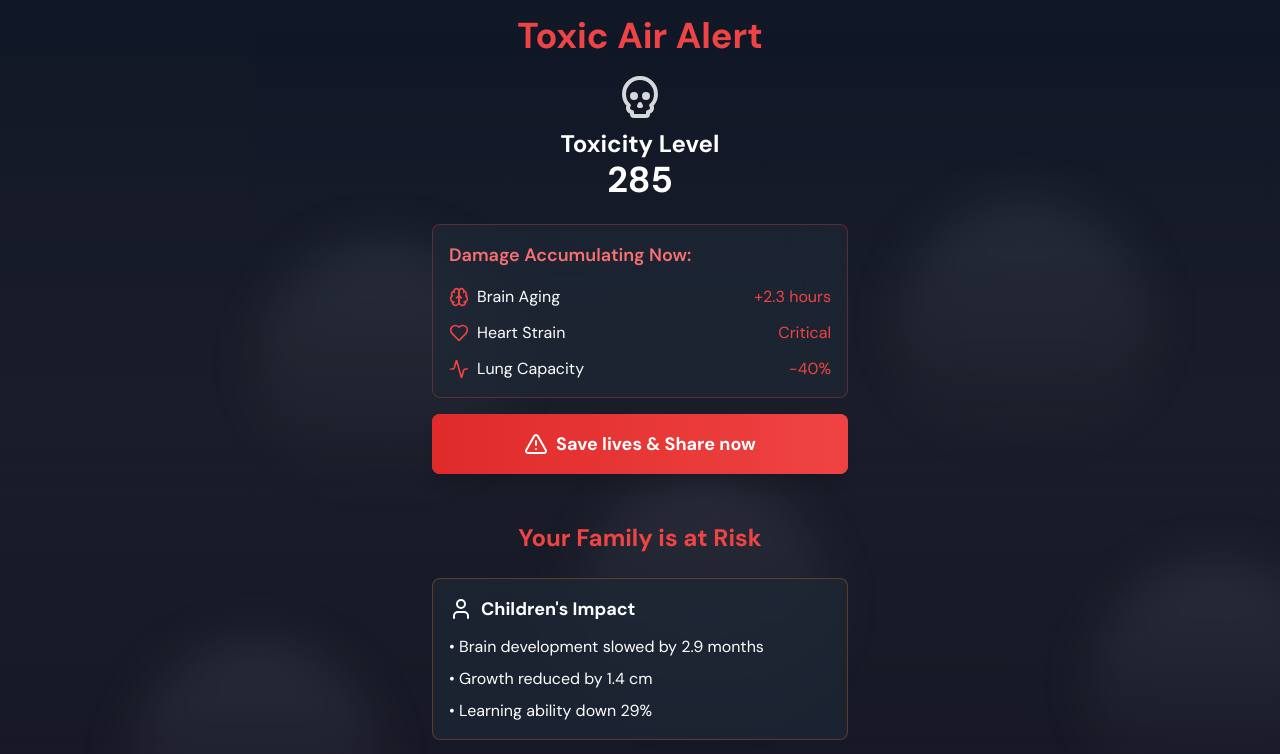
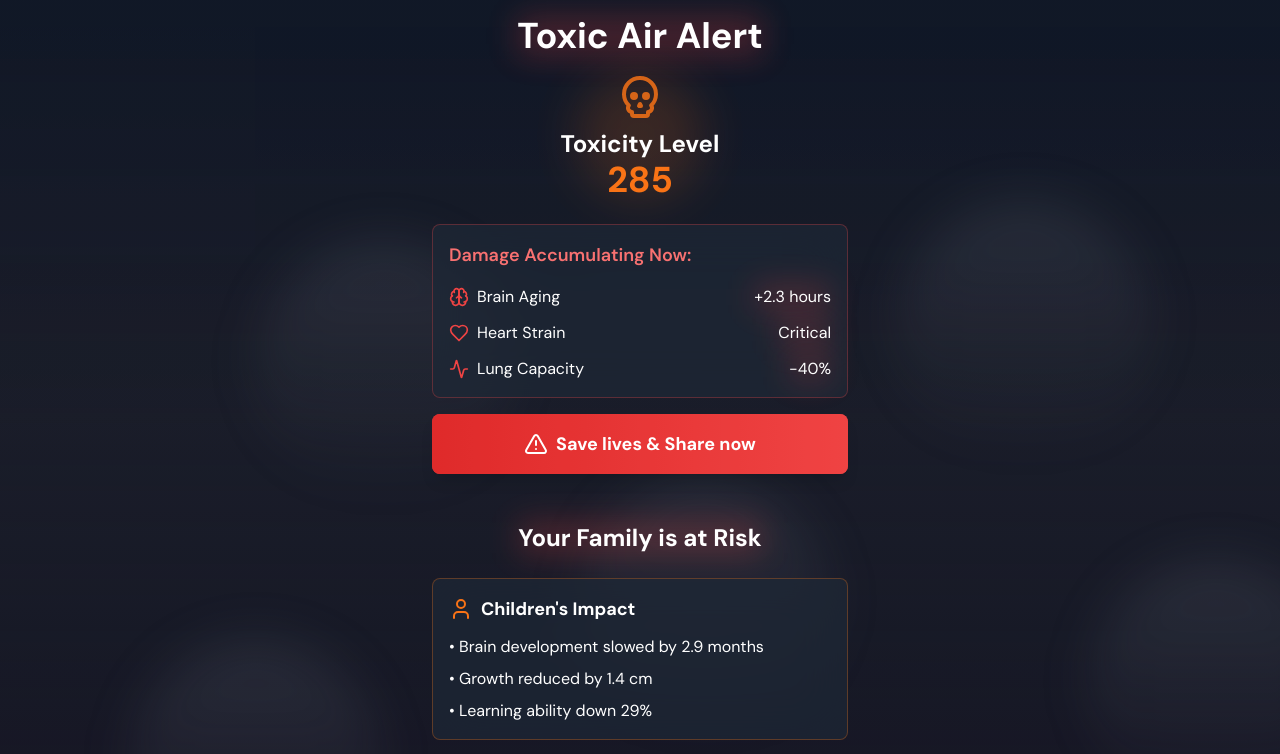
Before and after one commit to namanyayg/air, a Next.js app: page / in a window 1280 px wide. Shown: the top 754 px of the page. Built offline with nearby package versions, Linux system fonts and the light colour scheme.

Commit message:
remove dynamic classes

```diff
--- a/next.config.ts
+++ b/next.config.ts
@@ -2,6 +2,9 @@ import type { NextConfig } from "next";
 
 const nextConfig: NextConfig = {
   output: "export",
+  images: {
+    unoptimized: true
+  },
 };
 
 export default nextConfig;
--- a/src/app/page.tsx
+++ b/src/app/page.tsx
@@ -48,12 +48,21 @@ interface GlowingTextProps {
   color?: string;
 }
 
-const GlowingText: React.FC<GlowingTextProps> = ({ children, color = "red" }) => (
-  <span className={`relative inline-block animate-glow text-${color}-500`}>
-    <span className="relative z-10">{children}</span>
-    <span className={`absolute inset-0 blur-lg bg-${color}-500/30 animate-pulse`}></span>
-  </span>
-);
+const GlowingText: React.FC<GlowingTextProps> = ({ children, color = "red" }) => {
+  const colorClasses = {
+    red: "text-red-500 bg-red-500/30",
+    orange: "text-orange-500 bg-orange-500/30",
+    yellow: "text-yellow-500 bg-yellow-500/30",
+    purple: "text-purple-500 bg-purple-500/30"
+  };
+
+  return (
+    <span className="relative inline-block animate-glow">
+      <span className="relative z-10">{children}</span>
+      <span className={`absolute inset-0 blur-lg animate-pulse ${colorClasses[color as keyof typeof colorClasses]}`}></span>
+    </span>
+  );
+};
 
 // Danger Level Indicator
 interface DangerLevelProps {
@@ -61,21 +70,32 @@ interface DangerLevelProps {
 }
 
 const DangerLevel: React.FC<DangerLevelProps> = ({ aqi }) => {
-  const getColor = () => {
-    if (aqi > 300) return 'red';
-    if (aqi > 200) return 'orange';
-    return 'yellow';
+  const getColorClasses = () => {
+    if (aqi > 300) return {
+      bg: "bg-red-500/20",
+      text: "text-red-500"
+    };
+    if (aqi > 200) return {
+      bg: "bg-orange-500/20",
+      text: "text-orange-500"
+    };
+    return {
+      bg: "bg-yellow-500/20",
+      text: "text-yellow-500"
+    };
   };
+
+  const colors = getColorClasses();
 
   return (
     <div className="relative flex items-center justify-center h-32 mb-6">
-      <div className={`absolute w-32 h-32 bg-${getColor()}-500/20 rounded-full blur-xl animate-pulse`} />
+      <div className={`absolute w-32 h-32 ${colors.bg} rounded-full blur-xl animate-pulse`} />
       <div className="relative text-center">
-        <Skull className={`w-12 h-12 text-${getColor()}-500 mx-auto mb-2 animate-pulse`} />
+        <Skull className={`w-12 h-12 ${colors.text} mx-auto mb-2 animate-pulse`} />
         <div className="text-2xl font-bold text-white">
           Toxicity Level
         </div>
-        <div className={`text-4xl font-bold text-${getColor()}-500`}>
+        <div className={`text-4xl font-bold ${colors.text}`}>
           {aqi}
         </div>
       </div>
--- a/tailwind.config.ts
+++ b/tailwind.config.ts
@@ -1,4 +1,5 @@
 import type { Config } from "tailwindcss";
+import animate from "tailwindcss-animate";
 
 export default {
     darkMode: ["class"],
@@ -6,6 +7,12 @@ export default {
     "./src/pages/**/*.{js,ts,jsx,tsx,mdx}",
     "./src/components/**/*.{js,ts,jsx,tsx,mdx}",
     "./src/app/**/*.{js,ts,jsx,tsx,mdx}",
+  ],
+  safelist: [
+    {
+      pattern: /(bg|text)-(red|orange|yellow|purple)-(500)/,
+      variants: ['hover', 'focus', '/20', '/30'],
+    },
   ],
   theme: {
   	extend: {
@@ -61,5 +68,5 @@ export default {
   		},
   	}
   },
-  plugins: [require("tailwindcss-animate")],
+  plugins: [animate],
 } satisfies Config;
```
